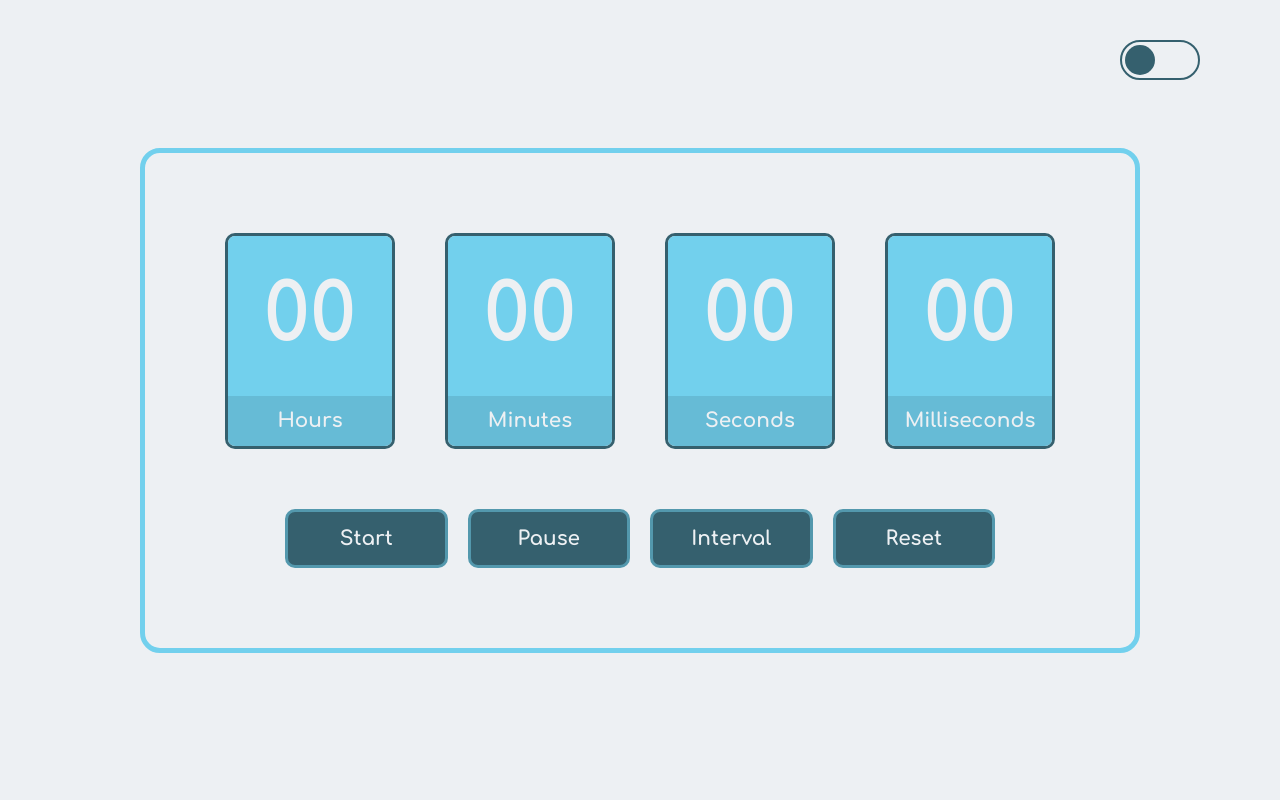
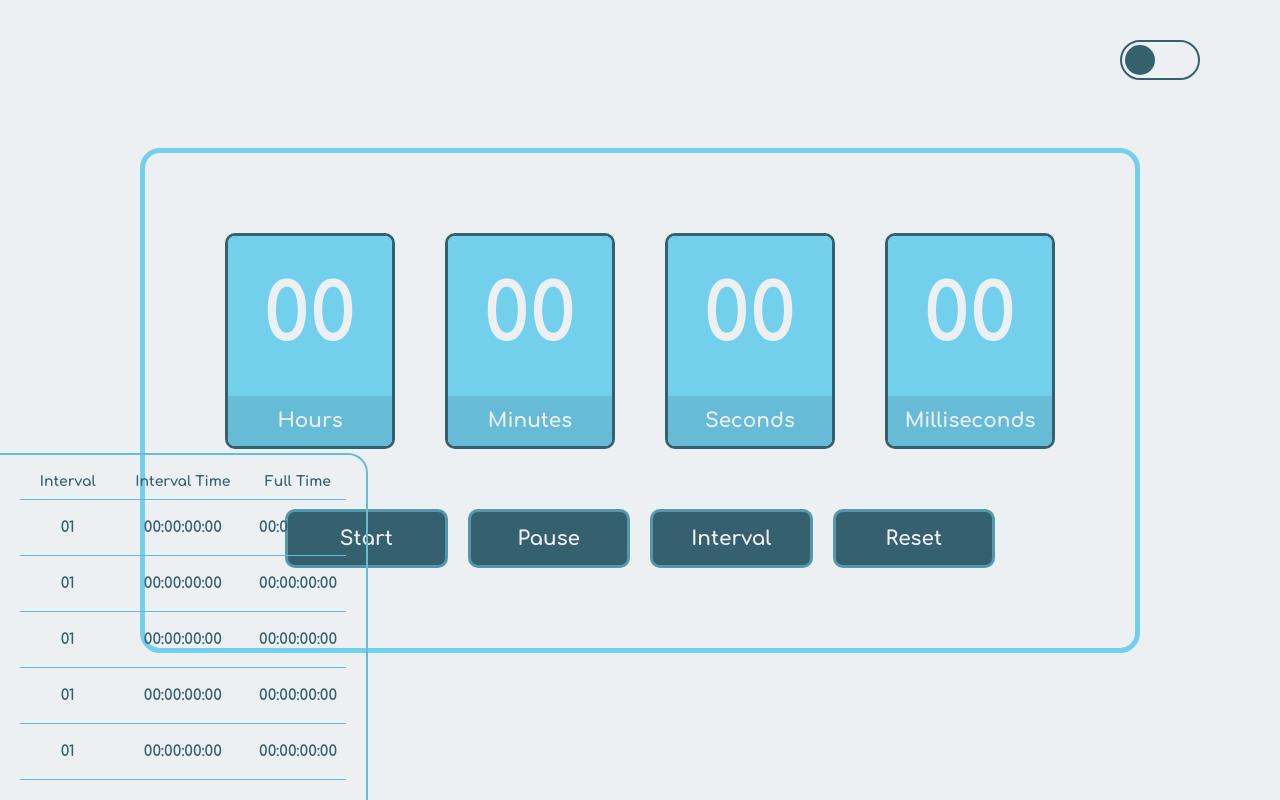
Before and after one commit to Talion426/react-timer, a React (Create React App) app: page / in a window 1280 px wide. Built offline with nearby package versions, Linux system fonts and the light colour scheme.

Commit message:
feat (components): add intervals block

```diff
--- a/src/App.tsx
+++ b/src/App.tsx
@@ -1,4 +1,4 @@
-import { Timer } from "components";
+import { IntervalsList, Timer } from "components";
 import { useState } from "react";
 import { Wrapper } from "ui";
 import { ThemeToggler } from "./components";
@@ -102,6 +102,7 @@ export const App = () => {
                 resetTimer={handleResetTimer}
             />
             <ThemeToggler type="checkbox" />
+            <IntervalsList />
         </Wrapper>
     );
 };
--- /dev/null
+++ b/src/components/IntervalsItem/IntervalsItem.tsx
@@ -0,0 +1,17 @@
+import { StyledIntervalsItem, Text } from "./styles";
+
+interface IProps {
+    interval: string;
+    intervalTime: string;
+    fullTime: string;
+}
+
+export const IntervalsItem = ({ interval, intervalTime, fullTime }: IProps) => {
+    return (
+        <StyledIntervalsItem>
+            <Text>{interval}</Text>
+            <Text>{intervalTime}</Text>
+            <Text>{fullTime}</Text>
+        </StyledIntervalsItem>
+    );
+};
--- /dev/null
+++ b/src/components/IntervalsItem/styles.ts
@@ -0,0 +1,20 @@
+import styled from "styled-components";
+import { Color } from "ui";
+
+export const StyledIntervalsItem = styled.div`
+    display: grid;
+    grid-template-columns: repeat(3, 1fr);
+    gap: 20px;
+
+    padding: 20px 0;
+
+    text-align: center;
+
+    border-bottom: 1px solid ${Color.Tertiary};
+`;
+
+export const Text = styled.p`
+    font-size: 15px;
+    font-weight: 700;
+    color: ${Color.Quinary};
+`;
--- /dev/null
+++ b/src/components/IntervalsList/IntervalsList.tsx
@@ -0,0 +1,21 @@
+import { IntervalsItem } from "components";
+import { StyledIntervalsList, IntervalsNav, IntervalsBody, NavItem } from "./styles";
+
+export const IntervalsList = () => {
+    return (
+        <StyledIntervalsList>
+            <IntervalsNav>
+                <NavItem>Interval</NavItem>
+                <NavItem>Interval Time</NavItem>
+                <NavItem>Full Time</NavItem>
+            </IntervalsNav>
+            <IntervalsBody>
+                <IntervalsItem interval="01" intervalTime="00:00:00:00" fullTime="00:00:00:00" />
+                <IntervalsItem interval="01" intervalTime="00:00:00:00" fullTime="00:00:00:00" />
+                <IntervalsItem interval="01" intervalTime="00:00:00:00" fullTime="00:00:00:00" />
+                <IntervalsItem interval="01" intervalTime="00:00:00:00" fullTime="00:00:00:00" />
+                <IntervalsItem interval="01" intervalTime="00:00:00:00" fullTime="00:00:00:00" />
+            </IntervalsBody>
+        </StyledIntervalsList>
+    );
+};
--- /dev/null
+++ b/src/components/IntervalsList/styles.ts
@@ -0,0 +1,34 @@
+import styled from "styled-components";
+import { Color } from "ui";
+
+export const StyledIntervalsList = styled.div`
+    position: absolute;
+    bottom: 0;
+    left: 0;
+
+    padding: 20px;
+
+    border-top: 2px solid ${Color.Tertiary};
+    border-right: 2px solid ${Color.Tertiary};
+    border-top-right-radius: 20px;
+`;
+
+export const IntervalsNav = styled.div`
+    display: grid;
+    grid-template-columns: repeat(3, 1fr);
+    gap: 20px;
+
+    padding-bottom: 10px;
+
+    text-align: center;
+
+    border-bottom: 1px solid ${Color.Tertiary};
+`;
+
+export const IntervalsBody = styled.div``;
+
+export const NavItem = styled.p`
+    font-size: 14px;
+    font-weight: 700;
+    color: ${Color.Quinary};
+`;
--- a/src/components/index.ts
+++ b/src/components/index.ts
@@ -4,5 +4,7 @@ import { Buttons } from "./Buttons/Buttons";
 import { TimerItem } from "./TimerItem/TimerItem";
 import { TimerList } from "./TimerList/TimerList";
 import { Timer } from "./Timer/Timer";
+import { IntervalsItem } from "./IntervalsItem/IntervalsItem";
+import { IntervalsList } from "./IntervalsList/IntervalsList";
 
-export { ThemeToggler, Button, Buttons, TimerItem, TimerList, Timer };
+export { ThemeToggler, Button, Buttons, TimerItem, TimerList, Timer, IntervalsItem, IntervalsList };
```
